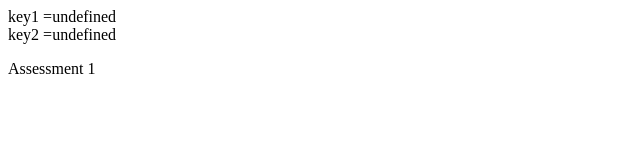
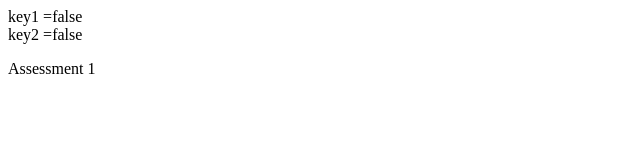
Before and after one commit to in8cheer/in8cheer.github.io, a plain HTML site: page index.html in a window 1280 px wide. Shown: the full height of the page, 0-640 px from the left. Drawn offline with Linux system fonts and the light colour scheme.

Commit message:
Update index.html

```diff
--- a/index.html
+++ b/index.html
@@ -26,7 +26,7 @@ height="0" width="0" style="display:none;visibility:hidden"></iframe></noscript>
     }
     return(false);
 }
-document.write("key1 ="+document.key1 +'<br>'+"key2 ="+document.key2);
+document.write("key1 ="+getQueryVariable("key1") +'<br>'+"key2 ="+getQueryVariable("key2"));
 </script>
 <p>Assessment 1</p>
 </body>
```
